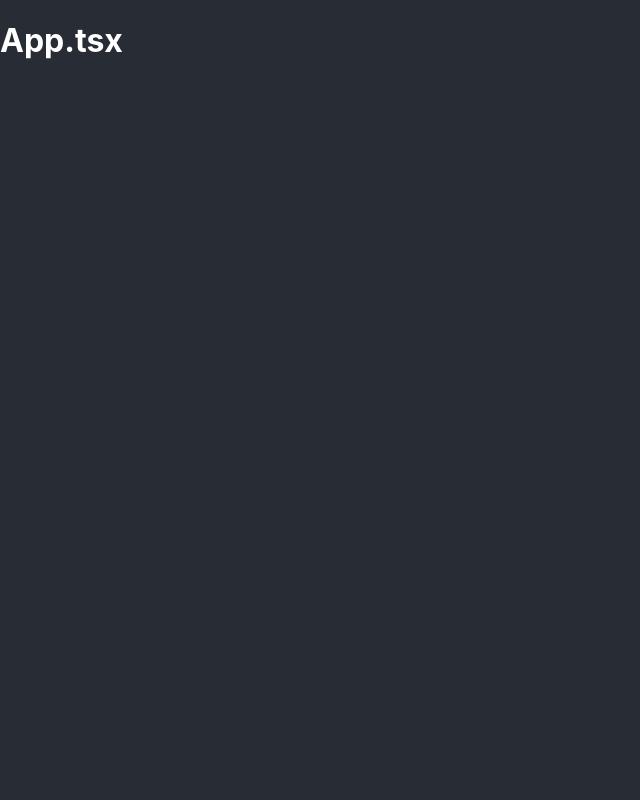
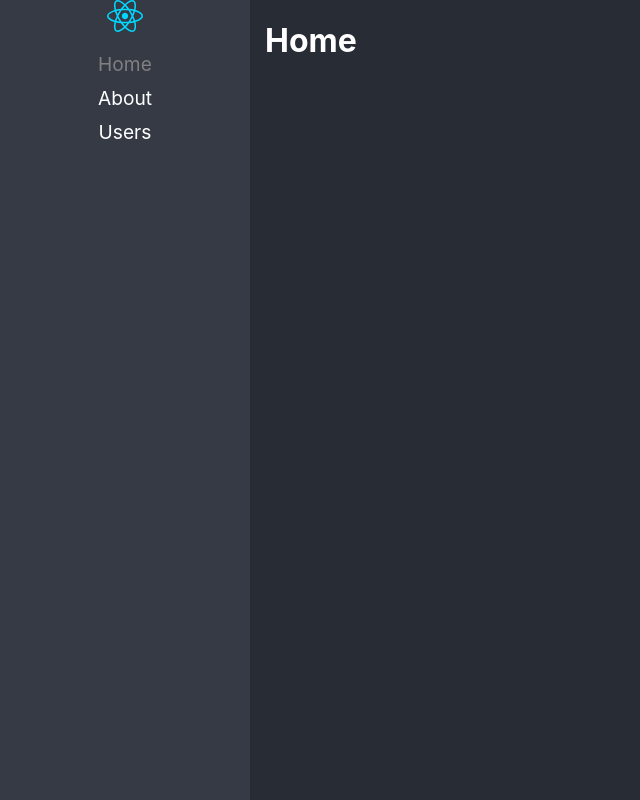
Before and after one commit to juanesgv/react-app-ts, a React (Vite) app: page / in a window 1280 px wide. Shown: the whole page, without its empty margins (0-640 px from the left). Built offline with nearby package versions, Linux system fonts and the light colour scheme.

Commit message:
implementación inicial de react-router-dom

```diff
--- a/package.json
+++ b/package.json
@@ -11,7 +11,8 @@
   },
   "dependencies": {
     "react": "^18.2.0",
-    "react-dom": "^18.2.0"
+    "react-dom": "^18.2.0",
+    "react-router-dom": "^6.22.3"
   },
   "devDependencies": {
     "@types/react": "^18.2.56",
--- a/src/App.tsx
+++ b/src/App.tsx
@@ -1,8 +1,9 @@
+import Navigation from "./routes/Navigation"
 
 function App() {
   return (
     <>
-      <h1>App.tsx</h1>
+      <Navigation/>
     </>
   )
 }
--- a/src/index.css
+++ b/src/index.css
@@ -24,7 +24,7 @@ nav {
   background-color: #363a45;
   height: 100vh;
   margin-right: 15px;
-  overflow-y: scroll;
+  overflow-y: auto;
   text-align: center;
   width: 250px;
 }
--- /dev/null
+++ b/src/routes/Navigation.tsx
@@ -0,0 +1,34 @@
+import { BrowserRouter, NavLink, Navigate, Route, Routes } from "react-router-dom"
+import logo from '../assets/react.svg'
+
+const Navigation = () => {
+    return (
+        <BrowserRouter>
+            <div className="main-layout" style={{ overflow: 'hidden' }}>
+                <nav>
+                    <img src={logo} alt="React logo" />
+                    <ul>
+                        <li>
+                            <NavLink to='/' className={({isActive})=> isActive ? 'nav-active' : ''}>Home</NavLink>
+                        </li>
+                        <li>
+                            <NavLink to='/about' className={({isActive})=> isActive ? 'nav-active' : ''}>About</NavLink>
+                        </li>
+                        <li>
+                            <NavLink to='/users' className={({isActive})=> isActive ? 'nav-active' : ''}>Users</NavLink>
+                        </li>
+                    </ul>
+                </nav>
+
+                <Routes>
+                    <Route path="about" element={<h1>About</h1>} />
+                    <Route path="users" element={<h1>Users</h1>} />
+                    <Route path="/" element={<h1>Home</h1>} />
+                    <Route path="/*" element={<Navigate to="/" replace />} />
+                </Routes>
+            </div>
+        </BrowserRouter>
+    )
+}
+
+export default Navigation
```
Also changed, not shown: 1 other file (tests, documents, lock files or other folders).
